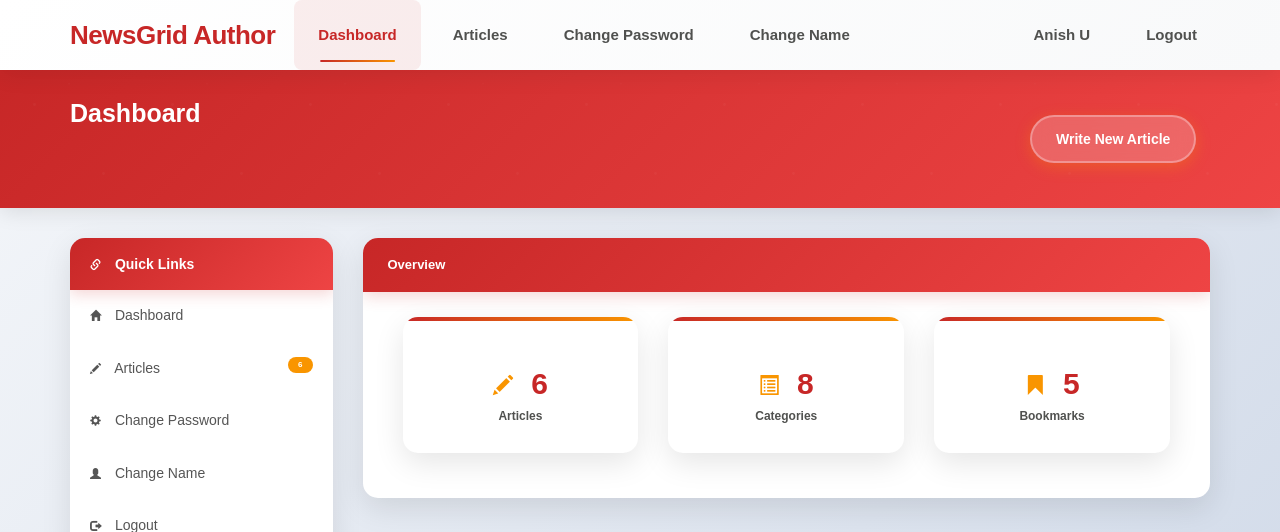
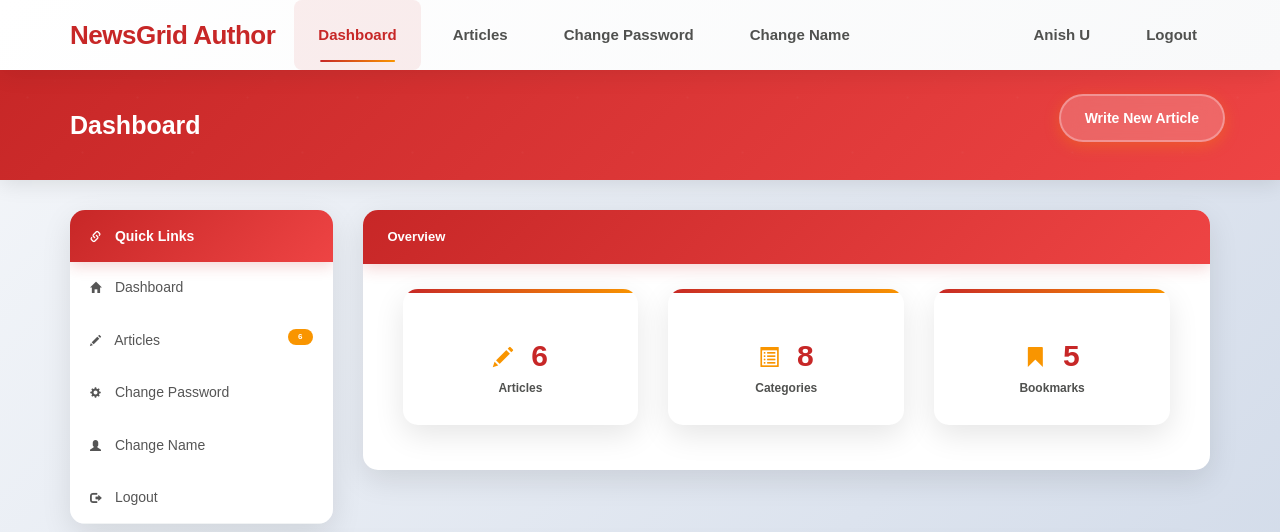
Before and after one commit to Mesayaaa/NewsPortal, a PHP site: page /author/index.php in a window 1280 px wide. Shown: the top 532 px of the page. Run offline with PHP 8.4, Linux system fonts and the light colour scheme; a user stored in the database is signed in; data comes from the database, SQL or seed files in the repository; some libraries are stand-ins or nearby versions.

Commit message:
`Refactor admin header layout and styling`

```diff
--- a/assets/css/admin/style.css
+++ b/assets/css/admin/style.css
@@ -208,7 +208,7 @@ body {
 #header {
   background: linear-gradient(135deg, var(--primary-color) 0%, var(--hover-color) 100%);
   color: #ffffff;
-  padding: 30px 0;
+  padding: 25px 0; /* Reduced from 30px to 25px for more compact header */
   margin-bottom: 30px;
   box-shadow: 0 4px 20px rgba(0, 0, 0, 0.1);
   position: relative;
@@ -234,12 +234,21 @@ body {
   margin: 0;
   position: relative;
   z-index: 1;
-}
-
-#header .create {
+  line-height: 1; /* Reduced line height for better alignment */
+  display: flex;
+  align-items: center; /* Vertically center the text */
+  height: 60px; /* Fixed height instead of min-height */
+}
+
+#header .create,
+#header .btn-box {
   padding-top: 0;
   position: relative;
   z-index: 1;
+  display: flex;
+  align-items: center; /* Vertically center the button */
+  justify-content: flex-end; /* Align button to the right */
+  height: 60px; /* Fixed height to match h1 */
 }
 
 #header .btn {
@@ -258,6 +267,27 @@ body {
   border-color: rgba(255, 255, 255, 0.5);
   transform: translateY(-2px);
   box-shadow: 0 8px 25px rgba(0, 0, 0, 0.2);
+}
+
+/* Header row alignment */
+#header .row.align-items-center {
+  display: flex;
+  align-items: center;
+  height: 60px; /* Fixed height for perfect alignment */
+}
+
+#header .row.align-items-center > div {
+  display: flex;
+  align-items: center;
+  height: 100%; /* Take full height of parent */
+}
+
+/* Ensure both columns have the same height */
+#header .col-md-10,
+#header .col-md-2 {
+  height: 60px;
+  display: flex;
+  align-items: center;
 }
 
 /* Modern Dashboard Boxes */
--- a/author/includes/nav.inc.php
+++ b/author/includes/nav.inc.php
@@ -115,7 +115,7 @@ if (strpos($uri, "/change-name.php") != false) {
 
   <header id="header">
     <div class="container">
-      <div class="row">
+      <div class="row align-items-center">
         <div class="col-md-10">
           <h1><?php echo $page_title ?></h1>
         </div>
```
